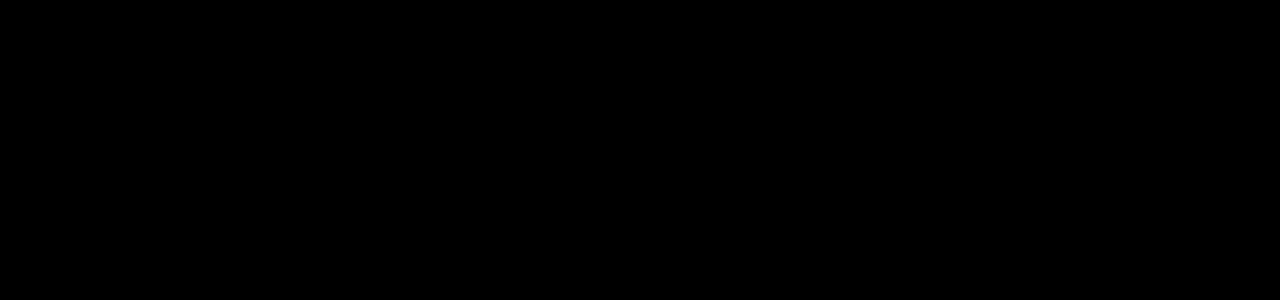
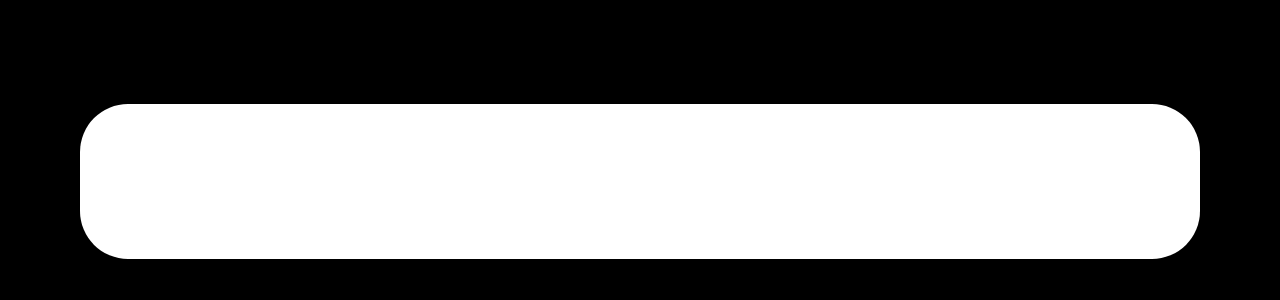
Before and after one commit to europrimus/child_web_launcher, a Svelte app: page / in a window 1280 px wide. Shown: the top 300 px of the page. Built offline with nearby package versions, Linux system fonts and the light colour scheme.

Commit message:
add text field where child can learn keyboard

```diff
--- a/src/App.svelte
+++ b/src/App.svelte
@@ -1,8 +1,11 @@
 <script lang="ts">
 	import Links from './Links.svelte';
+	import Text from './Text.svelte';
+
 </script>
 
 <main>
+	<Text />
 	<Links />
 </main>
 
--- /dev/null
+++ b/src/Text.svelte
@@ -0,0 +1,32 @@
+<script lang="ts">
+	import { onMount } from 'svelte';
+	import { writable, get } from "svelte/store";
+
+	let storedText;
+
+	onMount(() => {
+		storedText = writable(localStorage.getItem("text" || ""));
+		storedText.subscribe(val => localStorage.setItem("text", val));
+})
+</script>
+
+<section>
+	{@debug storedText}
+	{#if storedText}
+		<article contenteditable="true" bind:innerHTML={$storedText} />
+	{/if}
+</section>
+
+<style>
+	article {
+		background: #fff;
+		text-align: center;
+		font-size: 3em;
+		padding: 1em;
+		width: 80vw;
+		margin: 2em auto;
+		border-radius: 1em;
+	}
+
+
+</style>
```
Also changed, not shown: 1 other file (tests, documents, lock files or other folders).
